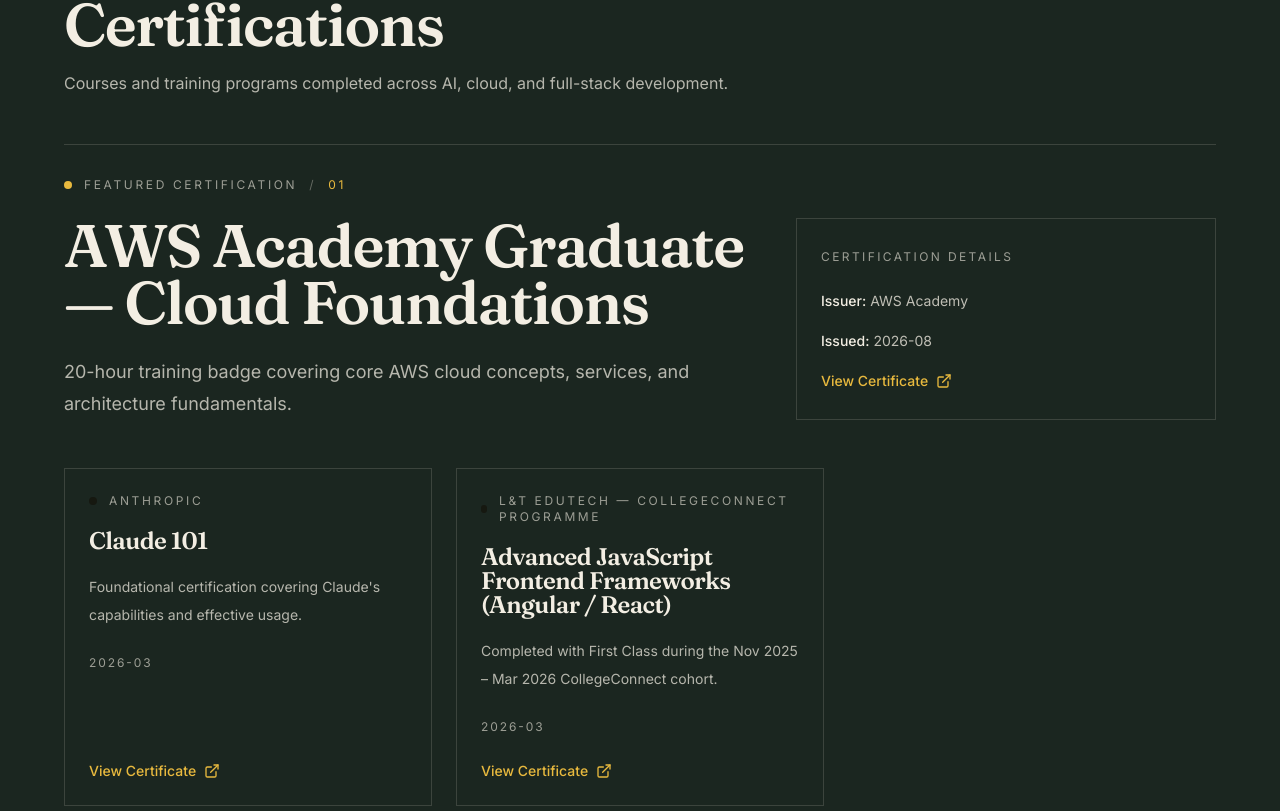
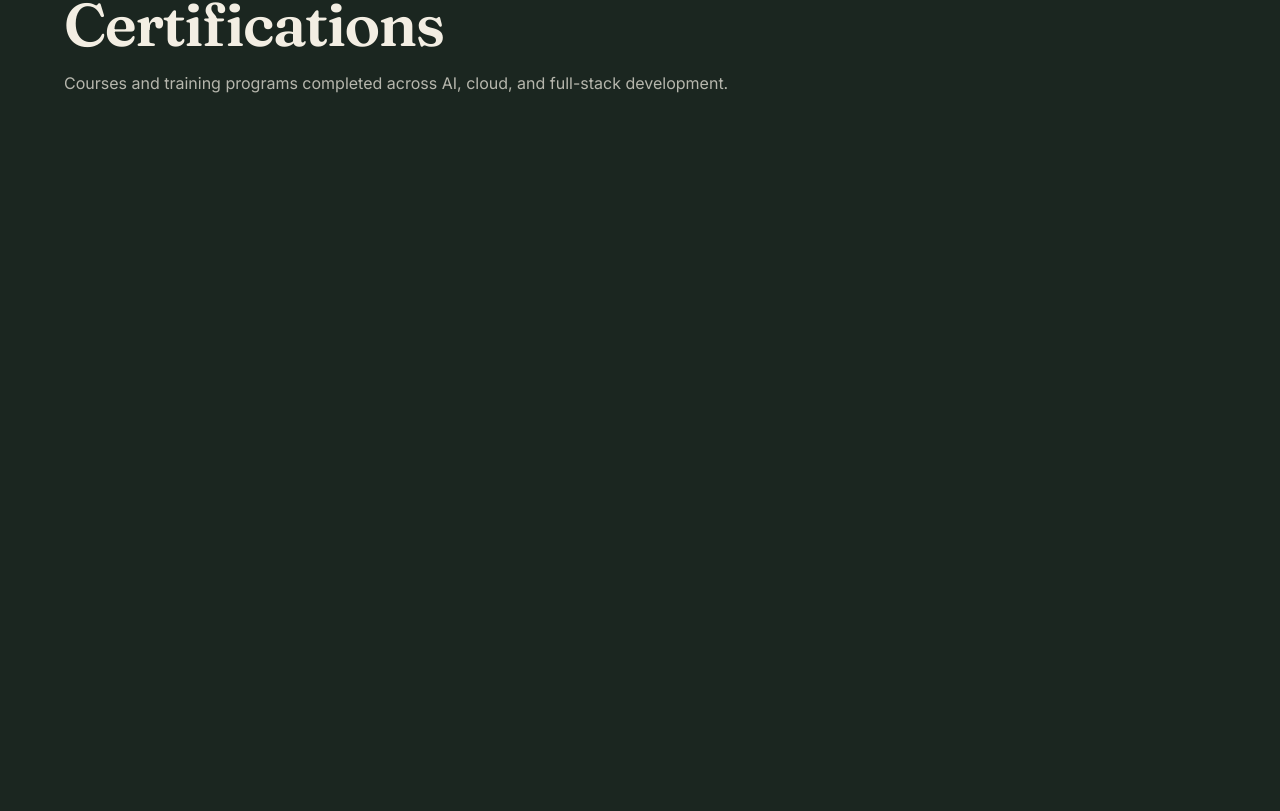
Before and after one commit to JohnJomi/ThePROFILE, a Next.js app in the folder frontend/: page /certifications in a window 1280 px wide. Shown: the part 229-1040 px from the top of the page. Built offline with nearby package versions, Linux system fonts and the light colour scheme.

Commit message:
Redesign Certifications as a vertical list with scroll reveal
Co-Authored-By: Claude Sonnet 5 <noreply@anthropic.com>

```diff
--- a/frontend/src/components/sections/Certificates.tsx
+++ b/frontend/src/components/sections/Certificates.tsx
@@ -1,97 +1,47 @@
 import { ExternalLink } from "lucide-react";
 
 import { Section, SectionHeader } from "@/components/common";
+import { ProjectReveal } from "@/components/sections/ProjectReveal";
 import { certificates } from "@/data/certificates";
 import type { Certificate } from "@/types/certificate";
 
-/**
- * Splits `items` into `groups` chunks that differ in size by at most one, so the
- * supporting certificates spread evenly through the gaps between showcase blocks.
- */
-function distribute<T>(items: T[], groups: number): T[][] {
-  const chunks: T[][] = Array.from({ length: groups }, () => []);
-  items.forEach((item, index) => {
-    chunks[index % groups].push(item);
-  });
-  return chunks;
-}
+function CertificateRow({ certificate, index }: { certificate: Certificate; index: number }) {
+  return (
+    <article className="grid gap-4 border-t border-border-hairline py-10 md:grid-cols-[5rem_1fr] md:gap-8 lg:grid-cols-[6rem_1fr_auto] lg:items-start lg:py-12">
+      <p className="font-heading text-4xl leading-none text-accent-gold md:text-5xl">
+        {String(index + 1).padStart(2, "0")}
+      </p>
 
-function ShowcaseCertificate({ certificate, index }: { certificate: Certificate; index: number }) {
-  return (
-    <article className="grid gap-8 border-t border-border-hairline pt-8 lg:grid-cols-[1.25fr_0.75fr] lg:items-end">
-      <div className="flex flex-col gap-6">
-        <div className="flex items-center gap-3 text-xs uppercase tracking-[0.22em] text-text-primary/60">
-          <span className="size-2 rounded-full bg-accent-gold" />
-          <span>Featured Certification</span>
+      <div className="flex flex-col gap-4">
+        <div className="flex flex-wrap items-center gap-x-3 gap-y-1 text-xs uppercase tracking-[0.22em] text-text-primary/60">
+          <span>{certificate.issuer}</span>
           <span className="text-text-primary/35">/</span>
-          <span className="text-accent-gold">{String(index + 1).padStart(2, "0")}</span>
+          <span>{certificate.date}</span>
         </div>
-        <h3 className="max-w-3xl font-heading text-4xl leading-[0.96] md:text-5xl lg:text-6xl">
+        <h3 className="max-w-3xl font-heading text-3xl leading-[1] md:text-4xl">
           {certificate.title}
         </h3>
-        <p className="max-w-2xl text-base leading-8 text-text-primary/72 md:text-lg">
+        {certificate.description ? (
+          <p className="max-w-2xl text-base leading-8 text-text-primary/72">
             {certificate.description}
           </p>
+        ) : null}
       </div>
 
-      <div className="flex flex-col gap-4 border border-border-hairline p-6">
-        <p className="text-xs uppercase tracking-[0.2em] text-text-primary/60">
-          Certification Details
-        </p>
-        <div className="space-y-3 text-sm leading-7 text-text-primary/76">
-          <p>
-            <span className="font-medium text-text-primary">Issuer:</span> {certificate.issuer}
-          </p>
-          <p>
-            <span className="font-medium text-text-primary">Issued:</span> {certificate.date}
-          </p>
       <a
         href={certificate.fileUrl}
         target="_blank"
         rel="noopener noreferrer"
-            className="inline-flex items-center gap-2 text-sm font-medium text-accent-gold transition-colors hover:text-text-primary"
+        className="inline-flex items-center gap-2 text-sm font-medium text-accent-gold transition-colors hover:text-text-primary md:col-start-2 lg:col-start-3"
       >
         View Certificate
         <ExternalLink className="size-4" aria-hidden="true" />
       </a>
-        </div>
-      </div>
-    </article>
-  );
-}
-
-function SupportingCertificate({ certificate }: { certificate: Certificate }) {
-  return (
-    <article className="flex flex-col gap-5 border border-border-hairline p-6">
-      <div className="flex items-center gap-3 text-xs uppercase tracking-[0.22em] text-text-primary/60">
-        <span className="size-2 rounded-full bg-text-primary-inverse" />
-        {certificate.issuer}
-      </div>
-      <h3 className="font-heading text-2xl leading-[1] text-text-primary">{certificate.title}</h3>
-      {certificate.description ? (
-        <p className="text-sm leading-7 text-text-primary/72">{certificate.description}</p>
-      ) : null}
-      <p className="text-xs uppercase tracking-[0.16em] text-text-primary/60">{certificate.date}</p>
-      <div className="mt-auto flex flex-wrap items-center gap-4">
-        <a
-          href={certificate.fileUrl}
-          target="_blank"
-          rel="noopener noreferrer"
-          className="inline-flex items-center gap-2 text-sm font-medium text-accent-gold transition-colors hover:text-text-primary"
-        >
-          View Certificate
-          <ExternalLink className="size-4" aria-hidden="true" />
-        </a>
-      </div>
     </article>
   );
 }
 
 export function Certificates() {
-  const showcaseCertificates = certificates.filter((certificate) => certificate.featured);
-  const supportingCertificates = certificates.filter((certificate) => !certificate.featured);
-  const supportingGroups = distribute(supportingCertificates, showcaseCertificates.length);
-
   return (
     <Section id="certifications" containerSize="full" className="bg-bg-primary text-text-primary">
       <div className="section-shell section-pad-y flex flex-col gap-12">
@@ -106,18 +56,13 @@ export function Certificates() {
           className="mb-0 max-w-3xl"
         />
 
-        {showcaseCertificates.map((certificate, index) => (
-          <div key={certificate.id} className="flex flex-col gap-12">
-            <ShowcaseCertificate certificate={certificate} index={index} />
-            {supportingGroups[index]?.length > 0 && (
-              <div className="grid gap-6 lg:grid-cols-3">
-                {supportingGroups[index].map((supporting) => (
-                  <SupportingCertificate key={supporting.id} certificate={supporting} />
+        <div className="flex flex-col">
+          {certificates.map((certificate, index) => (
+            <ProjectReveal key={certificate.id} from={index % 2 ? "right" : "left"}>
+              <CertificateRow certificate={certificate} index={index} />
+            </ProjectReveal>
           ))}
         </div>
-            )}
-          </div>
-        ))}
       </div>
     </Section>
   );
```
Lines whose indentation alone changed are shown as unchanged.
